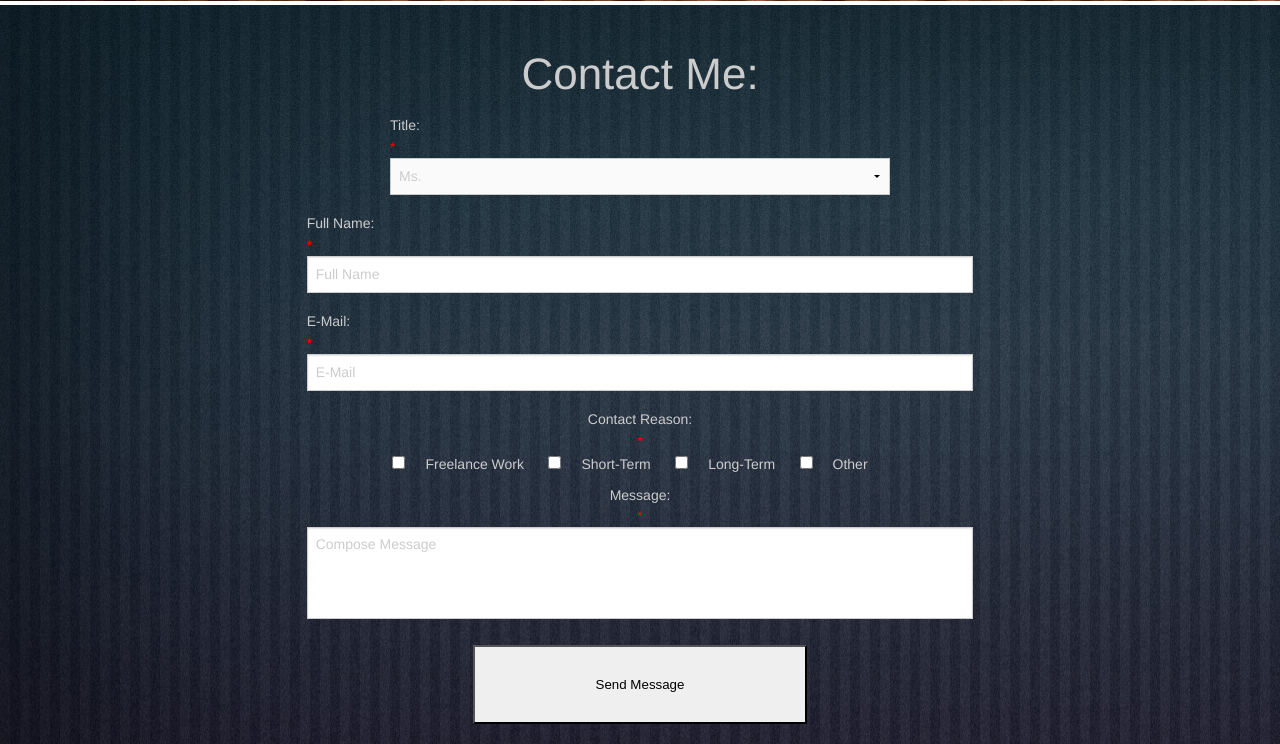
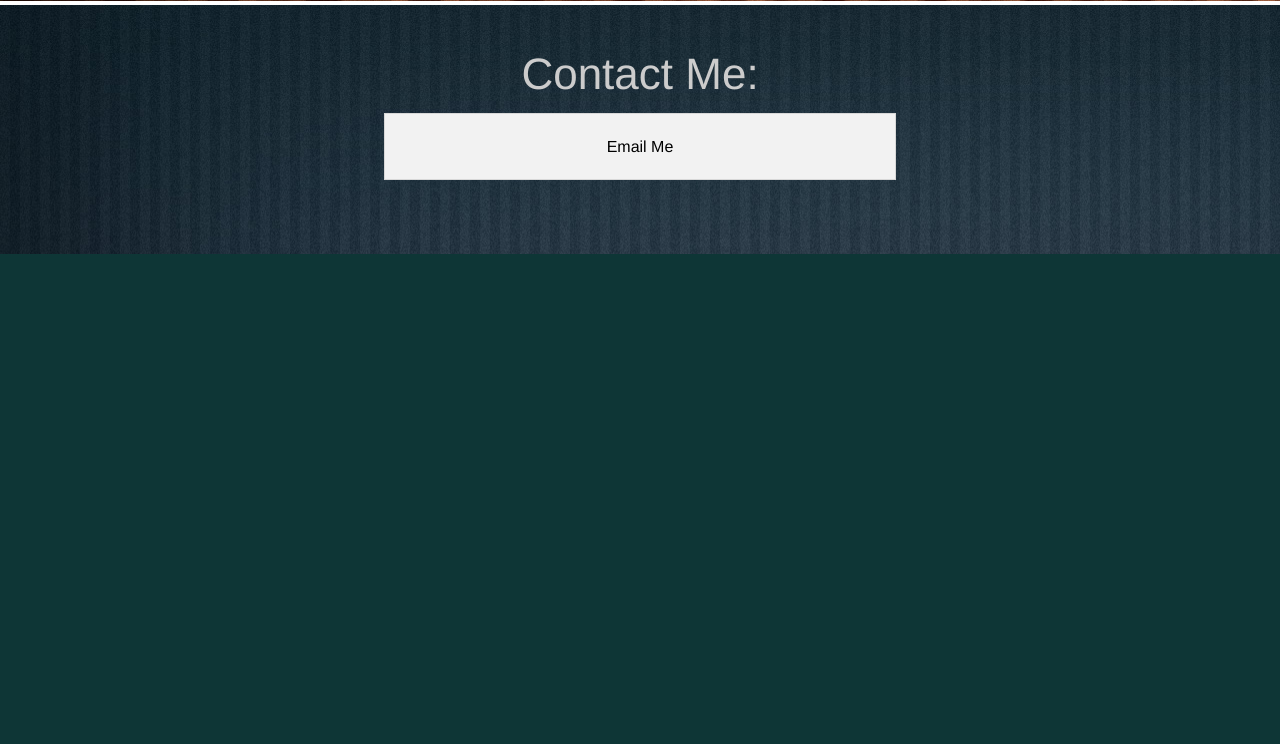
Before and after one commit to dmc2015/portfolio, a PHP site: page / in a window 1280 px wide. Shown: the part 1929-2673 px from the top of the page. After the commit the page ends 2183 px from the top, so only its background shows below. Run offline with PHP 8.4, Linux system fonts and the light colour scheme; some libraries are stand-ins or nearby versions.

Commit message:
turned off email form and put back email button

```diff
--- a/index.php
+++ b/index.php
@@ -150,11 +150,11 @@
 
 					<h1 class="text-center contact-padding">Contact Me:</h1>
 
-					<!-- <p class="panel text-center email-contact">
+					<p class="panel text-center email-contact">
 						<a href="mailto:mclamb.donald@gmail.com">Email Me</a>
-					</p> -->
+					</p>
 
-					<?php include("custom_form.php"); ?>
+					<!-- <php include("custom_form.php"); ?> -->
 					<!-- <div class="g-recaptcha" data-sitekey="6LcJdAgTAAAAAFNtfMQDBij8f1N6k8nCPk24ENv6"></div> -->
 
 				</div>
```
